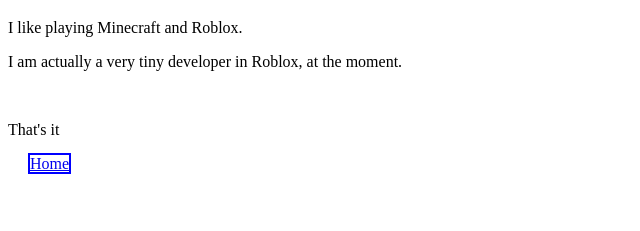
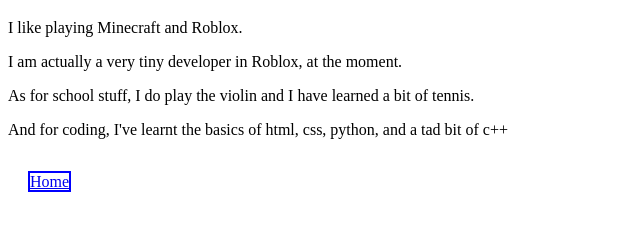
Before and after one commit to Myst330/Myst330, a plain HTML site: page Resume thing/Extra.html in a window 1280 px wide. Shown: the part 61-292 px from the top of the page, without its empty margins (0-640 px from the left). Drawn offline with Linux system fonts and the light colour scheme.

Commit message:
epico
Signed-off-by: genesisbanzon <mysteriousrazor330@gmail.com>

```diff
--- a/Resume thing/Extra.html
+++ b/Resume thing/Extra.html
@@ -10,8 +10,9 @@
 
 <p> I like playing Minecraft and Roblox. </p>
 <p> I am actually a very tiny developer in Roblox, at the moment. </p>
+<p> As for school stuff, I do play the violin and I have learned a bit of tennis. </p>
+<p> And for coding, I've learnt the basics of html, css, python, and a tad bit of c++ </p>
 <br>
-<p> That's it </p>
 
 <a href="resu.html"> Home </a>
 
```
Also changed, not shown: Resume thing/Aboutme.html (+3 -1 lines), Resume thing/Resu.html (+2 -0 lines).
